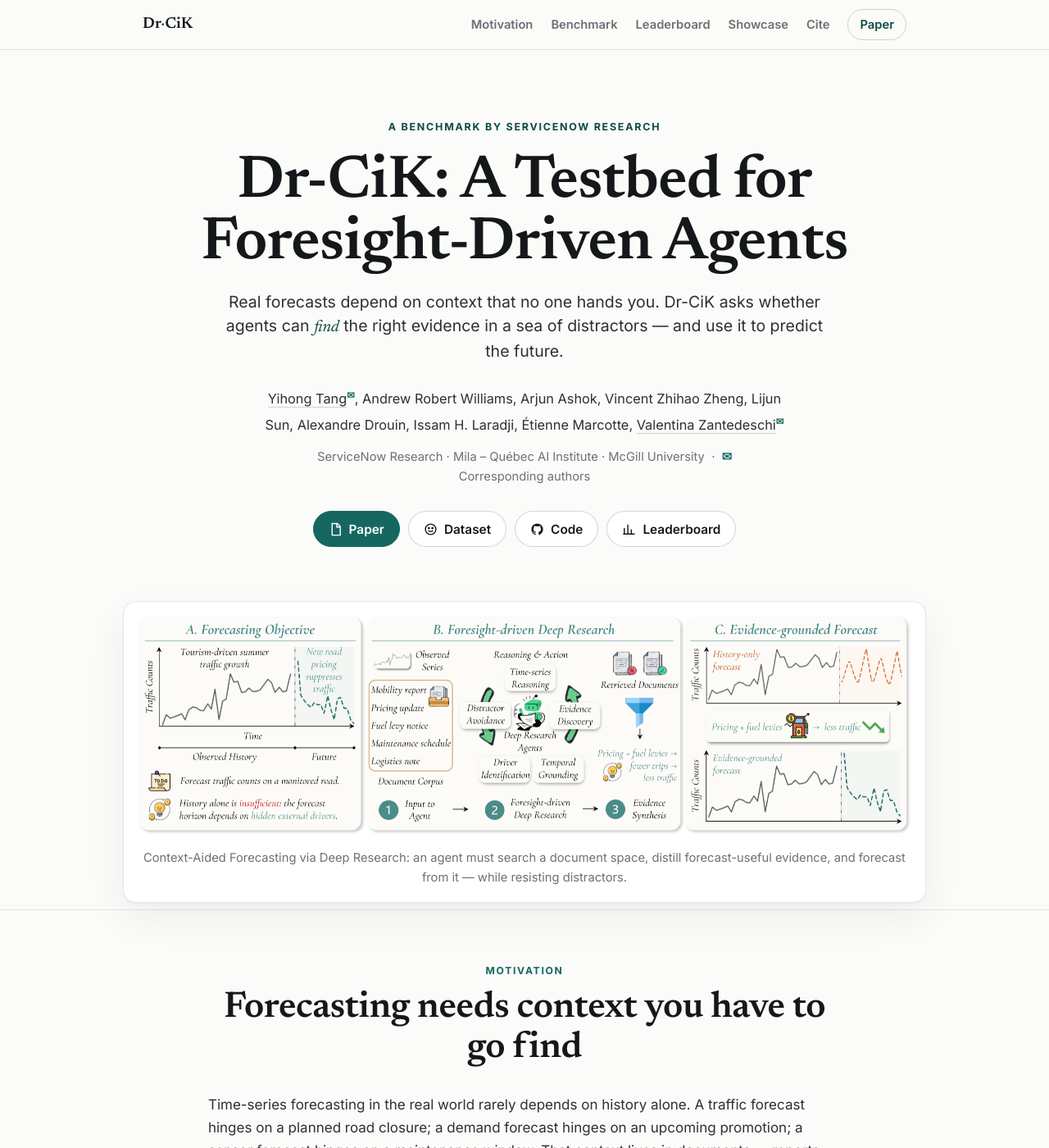
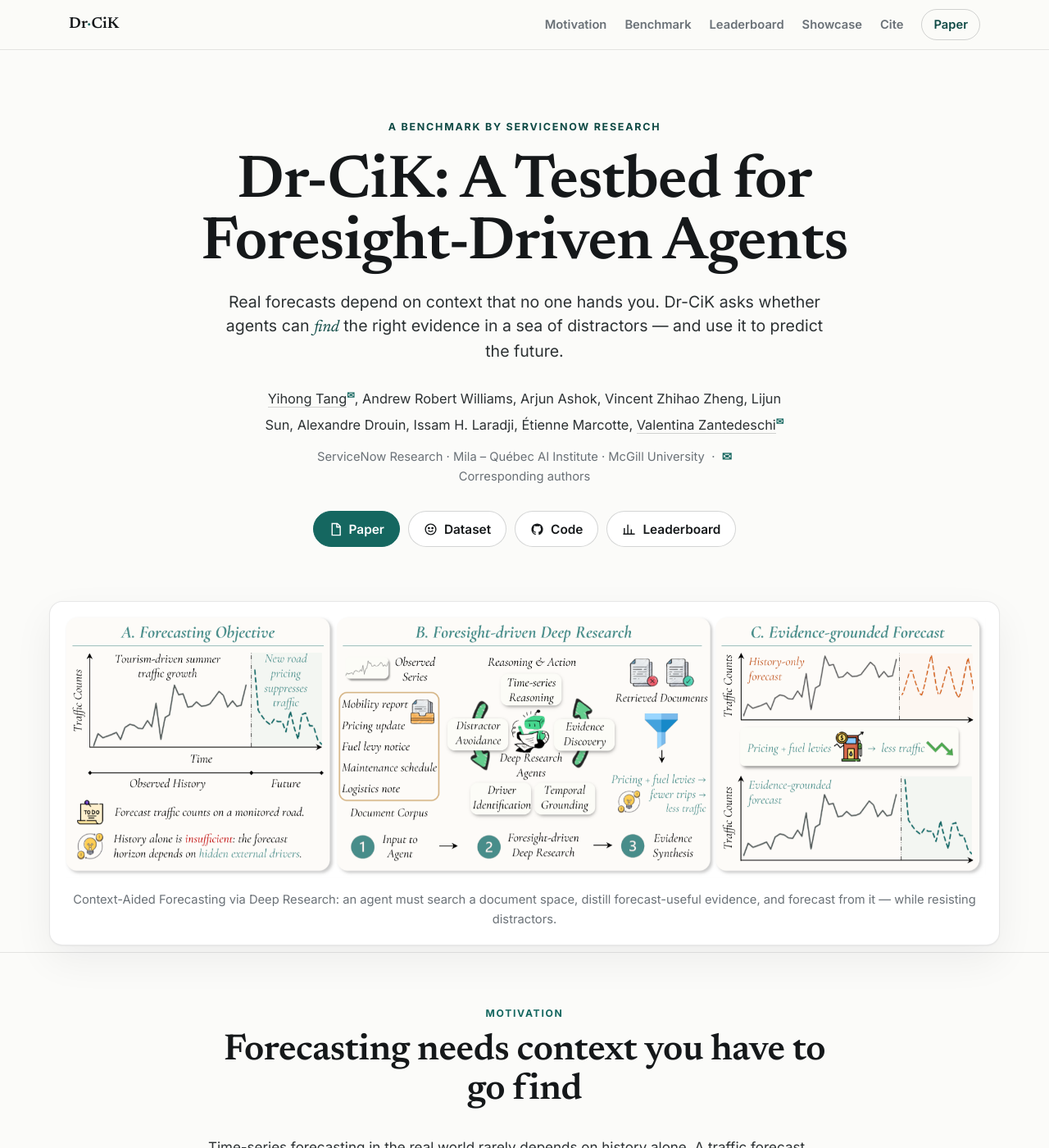
Before and after one commit to YihongT/yihongt.github.io, a Jekyll site: the page Dr-CiK/index.html, which Jekyll copies as it is, in a window 1280 px wide and 1400 px high. Shown: the whole window at 82% size. Built offline with Jekyll 4.4.1, drawn with Linux system fonts in a browser that asks for light colours; some of the changed text lies outside the part shown.

Commit message:
Widen Dr-CiK project page so the forecasting leaderboard fits fully
Co-Authored-By: Claude Opus 4.8 <noreply@anthropic.com>

```diff
--- a/Dr-CiK/index.html
+++ b/Dr-CiK/index.html
@@ -20,7 +20,7 @@
       href="https://fonts.googleapis.com/css2?family=Inter:wght@400;500;600;700;800&family=Newsreader:ital,opsz,wght@0,6..72,400;0,6..72,500;0,6..72,600;1,6..72,400;1,6..72,500&display=swap"
       rel="stylesheet"
     />
-    <link rel="stylesheet" href="static/css/project.css?v=3" />
+    <link rel="stylesheet" href="static/css/project.css?v=4" />
   </head>
   <body>
     <!-- ===== top nav ===== -->
--- a/Dr-CiK/static/css/project.css
+++ b/Dr-CiK/static/css/project.css
@@ -19,8 +19,8 @@
   --accent-soft: rgba(21, 103, 96, 0.08);
   --gold: #9a7b3f;
   --bad: #a14b3c;
-  --max: 980px;
-  --content: 860px;
+  --max: 1160px;
+  --content: 940px;
   --radius: 16px;
   --radius-sm: 10px;
   --shadow: 0 1px 2px rgba(21, 24, 26, 0.04), 0 18px 48px rgba(21, 24, 26, 0.06);
```
